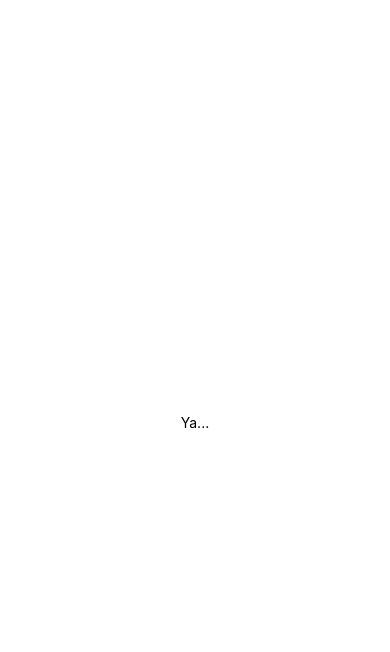
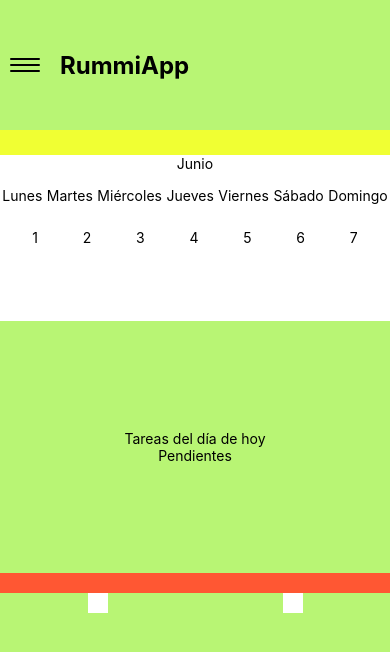
Before and after one commit to 1amsj/RummiApp, a React Native app: screen / in a window 390 px wide. Shown: the top 652 px of the page. Built offline with nearby package versions, Linux system fonts and the light colour scheme.

Commit message:
Refactor App component to include header, month, and daily tasks layout

```diff
--- a/App.js
+++ b/App.js
@@ -1,21 +1,220 @@
 import { StatusBar } from 'expo-status-bar';
 import React from 'react';
-import { StyleSheet, Text, View } from 'react-native';
+import { StyleSheet, Text, TouchableOpacity, View } from 'react-native';
+
 
 export default function App() {
   return (
     <View style={styles.container}>
-      <Text>Ya...</Text>
+      <View style={styles.container1}>
+
+        {/* Header */}
+        <View style = {styles.headerContainer}>
+          <View style = {styles.MenuButtonContainer}>
+            <TouchableOpacity style={styles.MenuButton}>
+              <View style={styles.linea} />
+              <View style={styles.linea} />
+              <View style={styles.linea} />
+            </TouchableOpacity>
+          </View>
+          <View style = {styles.TextContainer}>
+            <Text style = {styles.headerText}>
+              RummiApp
+            </Text>
+          </View>
+        </View>
+
+        {/* Month and Days */}
+        <View style = {styles.month}>
+          <View style = {styles.MonthNameContainer}>
+            <Text style = {styles.monthText}>
+              Junio
+            </Text>
+          </View>
+
+          <View style = {styles.WeekDayTextContainer}>
+            <Text style = {styles.dayText}>
+              Lunes
+            </Text>
+            <Text style = {styles.dayText}>
+              Martes
+            </Text>
+            <Text style = {styles.dayText}>
+              Miércoles
+            </Text>
+            <Text style = {styles.dayText}>
+              Jueves
+            </Text>
+            <Text style = {styles.dayText}>
+              Viernes
+            </Text>
+            <Text style = {styles.dayText}>
+              Sábado
+            </Text>
+            <Text style = {styles.dayText}>
+              Domingo
+            </Text>
+          </View>
+
+          {/* Days of the month */}
+          <View style = {styles.dayTextContainer}>
+            <Text style = {styles.dayText}>
+              1
+            </Text>
+            <Text style = {styles.dayText}>
+              2
+            </Text>
+            <Text style = {styles.dayText}>
+              3
+            </Text>
+            <Text style = {styles.dayText}>
+              4
+            </Text>
+            <Text style = {styles.dayText}>
+              5
+            </Text>
+            <Text style = {styles.dayText}>
+              6
+            </Text>
+            <Text style = {styles.dayText}>
+              7
+            </Text>
+          </View>
+        </View>
+    </View>
+      <View style = {styles.container2}>
+
+        {/* Daily Tasks */}
+        <View style = {styles.dailyTasksContainer}>
+          <View style = {styles.dailyTasksTextContainer}>
+            <Text style = {styles.dailyTasksText}>
+              Tareas del día de hoy
+            </Text>
+            <View style = {styles.dailyTasksPendientesContainer}>
+              <Text style = {styles.dailyTasksPendientesText}>
+                Pendientes
+              </Text>
+              </View>
+          </View>
+        </View>
+
+        {/* Buttons */}
+        <View style = {styles.buttonsContainer}>
+          <TouchableOpacity style={styles.boton}/>
+          <TouchableOpacity style={styles.boton}/>
+          </View>
+      </View>
       <StatusBar style="auto" />
     </View>
   );
 }
 
 const styles = StyleSheet.create({
+
+  // Main Containers
   container: {
     flex: 1,
     backgroundColor: '#fff',
+    gap: 60,
+  },
+
+  container1: {
+    flex: 1,
+    backgroundColor: '#f0ff33',
+    gap:25,
+  },
+
+  container2: {
+    flex: 2,
+    backgroundColor: '#ff5733',
+    gap:20,
+  },
+
+  headerContainer: {
+    flexDirection: 'row',
     alignItems: 'center',
+    justifyContent: 'flex-start',
+    padding: 10,
+    gap: 10,
+    backgroundColor: '#B8F574',
+    height: 130,
+  },
+
+
+    TextContainer: {
+      paddingLeft: 10,
+    },
+
+    headerText: {
+      fontSize: 24,
+      fontWeight: 'bold',
+    },
+
+  // Calendario Containers
+
+  month: {
+    flex: 1,
+    backgroundColor: '#fff',
+    gap: 15,
+  },
+
+  MonthNameContainer: {
+    flexDirection: 'row',
     justifyContent: 'center',
+    alignContent: 'center',
   },
+
+  WeekDayTextContainer: {
+    flexDirection: 'row',
+    justifyContent: 'space-around',
+  },
+
+  dayTextContainer: {
+    flexDirection: 'row',
+    justifyContent: 'space-around',
+    padding: 10,
+  },
+
+
+  //Containers del segundo container
+
+  dailyTasksContainer: {
+    flex: 1,
+      backgroundColor: '#fff',
+    },
+  buttonsContainer: {
+    flex: 1,
+    backgroundColor: '#B8F574',
+    flexDirection: 'row',
+    justifyContent: 'space-around',
+  },
+
+  dailyTasksTextContainer: {
+    flex: 1,
+    justifyContent: 'center',
+    alignItems: 'center',
+    backgroundColor: '#B8F574',
+  },
+
+  //Botones
+
+  MenuButton: {
+    justifyContent: 'center',
+    alignItems: 'center',
+  },
+
+  linea: {
+    width: 30,
+    height: 2,
+    backgroundColor: 'black',
+    marginVertical: 2,
+    borderRadius: 2,
+  },
+
+  boton: {
+    width: 20,
+    height: 20,
+    backgroundColor: '#fff',
+  },
+
 });
```
